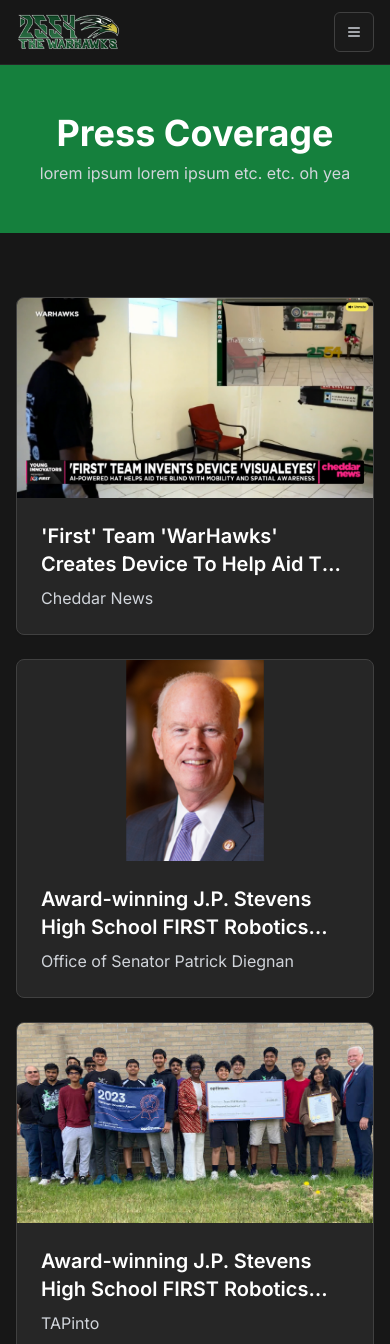
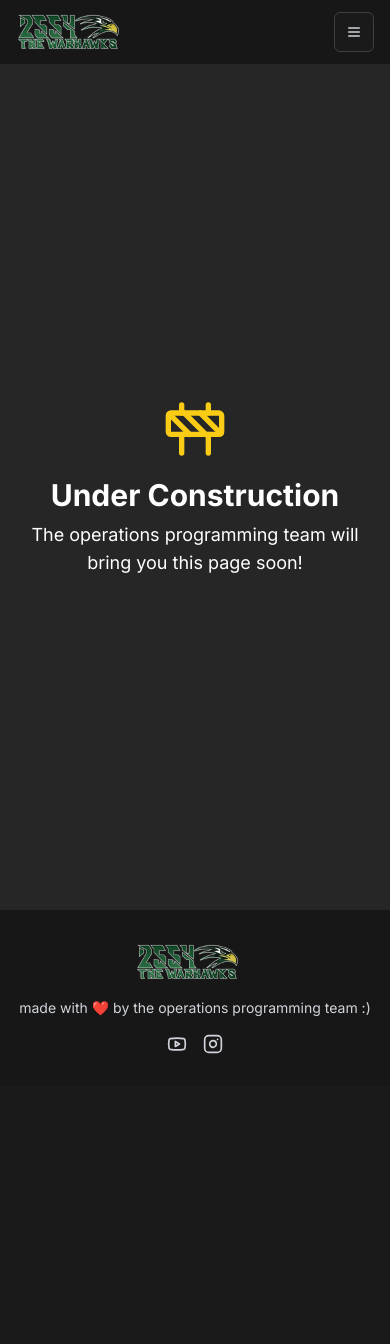
Before and after one commit to AryanM24/Team-2554-Website_Redesign, a Next.js app: page /press in a window 390 px wide. Shown: the top 1344 px of the page. After the commit the page ends 1086 px from the top, so only its background shows below. Built offline with nearby package versions, Linux system fonts and the light colour scheme.

Commit message:
added under construction

```diff
--- a/app/gallery/page.tsx
+++ b/app/gallery/page.tsx
@@ -1,93 +1,19 @@
 import React from 'react'
-import Image from 'next/image'
-import MasonryGrid from '@/components/MasonryGrid'
 import { Container } from '@/components/container'
-
-// Gallery image component with caption
-const GalleryImage = ({ src, alt, caption }: { src: string; alt: string; caption: string }) => {
-  return (
-    <div className="relative overflow-hidden rounded-lg group">
-      <Image
-        src={src}
-        alt={alt}
-        width={600}
-        height={400}
-        className="w-full h-auto transition-transform duration-300 group-hover:scale-105"
-      />
-      <div className="absolute inset-0 bg-gradient-to-t from-black/80 via-black/40 to-transparent opacity-0 group-hover:opacity-100 transition-all duration-300 flex flex-col justify-end p-4">
-        <h3 className="text-white font-medium text-lg transform translate-y-4 group-hover:translate-y-0 transition-transform duration-300">
-          {alt}
-        </h3>
-        <p className="text-gray-300 text-sm transform translate-y-4 group-hover:translate-y-0 transition-transform duration-300 delay-75">
-          {caption}
-        </p>
-      </div>
-    </div>
-  )
-}
-
-// Gallery images array with captions
-const galleryImages = [
-  {
-    src: '/placeholder.svg',
-    alt: 'Competition 2024',
-    caption: 'Our team competing at the 2024 FRC Regional Championship'
-  },
-  {
-    src: '/placeholder.svg',
-    alt: 'Build Season',
-    caption: 'Students working together during the 2024 build season'
-  },
-  {
-    src: '/placeholder.svg',
-    alt: 'Outreach Event',
-    caption: 'Team 2554 at the local STEM fair inspiring future engineers'
-  },
-  {
-    src: '/placeholder.svg',
-    alt: 'Team Workshop',
-    caption: 'Working on the robot\'s mechanical systems'
-  },
-  {
-    src: '/placeholder.svg',
-    alt: 'Awards Ceremony',
-    caption: 'Celebrating our Engineering Inspiration Award'
-  },
-  {
-    src: '/placeholder.svg',
-    alt: 'Team Meeting',
-    caption: 'Weekly strategy meeting with all subteams'
-  },
-]
+import UnderConstruction from "@/components/UnderConstruction"
 
 export default function GalleryPage() {
   return (
     <div className="min-h-screen bg-neutral-900">
-      {/* Hero Section */}
-      <section className="bg-green-700 py-12 text-white">
-        <Container>
-          <h1 className="text-4xl font-bold text-center text-white">Gallery</h1>
-          <p className="text-center mt-2 text-gray-300">
-            Capturing moments of innovation, teamwork, and success
-          </p>
-        </Container>
-      </section>
 
-      {/* Gallery Grid */}
-      <section className="py-16 bg-neutral-900">
-        <Container>
-          <MasonryGrid>
-            {galleryImages.map((image, index) => (
-              <GalleryImage
-                key={index}
-                src={image.src}
-                alt={image.alt}
-                caption={image.caption}
-              />
-            ))}
-          </MasonryGrid>
-        </Container>
-      </section>
+    {/* Under Construction Content */}
+    <section className="bg-neutral-800">
+
+      <Container>
+        <UnderConstruction />
+      </Container>
+
+    </section>
     </div>
   )
 }
--- a/app/press/page.tsx
+++ b/app/press/page.tsx
@@ -1,91 +1,19 @@
 import React from 'react'
-import Image from 'next/image'
-import Link from 'next/link'
-import { Card, CardContent } from '@/components/ui/card'
 import { Container } from '@/components/container'
-
-const pressArticles = [
-  {
-    title: "'First' Team 'WarHawks' Creates Device To Help Aid The Blind",
-    source: "Cheddar News",
-    image: "/visualeyes-cheddar.png",
-    link: "#",
-    featured: true
-  },
-  {
-    title: "Award-winning J.P. Stevens High School FIRST Robotics team honored",
-    source: "Office of Senator Patrick Diegnan",
-    image: "/senatorx2554.png",
-    link: "#",
-    featured: true
-  },
-  {
-    title: "Award-winning J.P. Stevens High School FIRST Robotics team honored",
-    source: "TAPinto",
-    image: "/TAPinto-Award.jpg",
-    link: "#",
-    featured: true
-  },
-  {
-    title: "DoD STEM Sponsors Student Innovators Through FIRST Robotics",
-    source: "Department of Defense STEM",
-    image: "/DOD-STEM.webp",
-    link: "#",
-    featured: false
-  },
-  {
-    title: "The WarHawks aim for first",
-    source: "JPS Hawkeye",
-    image: "/hawkeye.png",
-    link: "#",
-    featured: false
-  }
-]
+import UnderConstruction from "@/components/UnderConstruction"
 
 export default function PressPage() {
   return (
     <div className="min-h-screen bg-neutral-900">
-      {/* Hero Banner */}
-      <section className="bg-green-700 py-12">
-        <Container>
-          <h1 className="text-4xl font-bold text-center text-white">Press Coverage</h1>
-          <p className="text-center mt-2 text-gray-300">
-            lorem ipsum lorem ipsum etc. etc. oh yea
-          </p>
-        </Container>
-      </section>
 
-      {/* Press Grid */}
-      <section className="py-16 bg-neutral-900">
-        <Container>
-          <div className="grid grid-cols-1 md:grid-cols-2 lg:grid-cols-3 gap-6">
-            {pressArticles.map((article, index) => (
-              <Link
-                key={index}
-                href={article.link}
-                className="block transition-transform hover:-translate-y-1"
-              >
-                <Card className="h-full overflow-hidden bg-neutral-800 border-neutral-700">
-                  <div className="aspect-video relative overflow-hidden">
-                    <Image
-                      src={article.image}
-                      alt={article.title}
-                      fill
-                      className="object-cover"
-                    />
-                  </div>
-                  <CardContent className="p-6">
-                    <h2 className="text-xl font-semibold mb-2 line-clamp-2 text-white">
-                      {article.title}
-                    </h2>
-                    <p className="text-gray-300">{article.source}</p>
-                  </CardContent>
-                </Card>
-              </Link>
-            ))}
-          </div>
-        </Container>
-      </section>
+    {/* Under Construction Content */}
+    <section className="bg-neutral-800">
+
+      <Container>
+        <UnderConstruction />
+      </Container>
+
+    </section>
     </div>
   )
 }
--- /dev/null
+++ b/components/UnderConstruction.tsx
@@ -0,0 +1,19 @@
+import { Construction } from "lucide-react"
+
+interface UnderConstructionProps {
+  title?: string
+  message?: string
+}
+
+export default function UnderConstruction({
+  title = "Under Construction",
+  message = "The operations programming team will bring you this page soon!",
+}: UnderConstructionProps) {
+  return (
+    <div className="flex min-h-screen flex-col items-center justify-center bg-neutral-800 text-white ">
+      <Construction className="w-16 h-16 mb-4 text-yellow-400" />
+      <h1 className="text-3xl font-bold mb-2 text-center">{title}</h1>
+      <p className="text-lg text-center max-w-md">{message}</p>
+    </div>
+  )
+}
```
